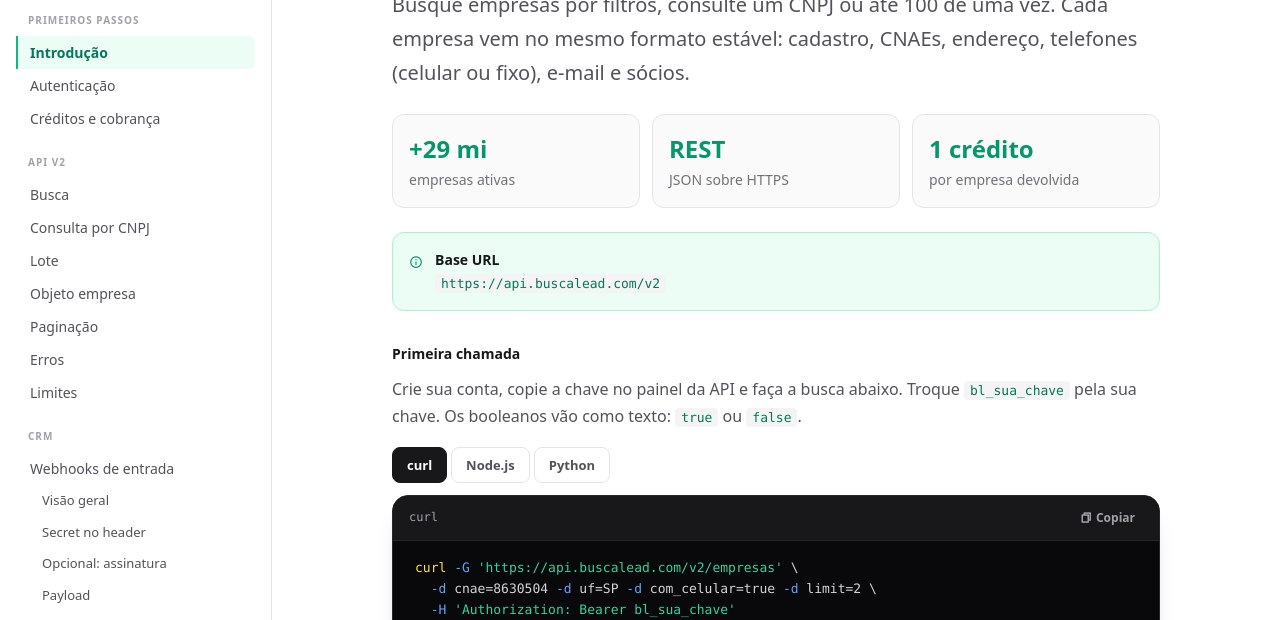
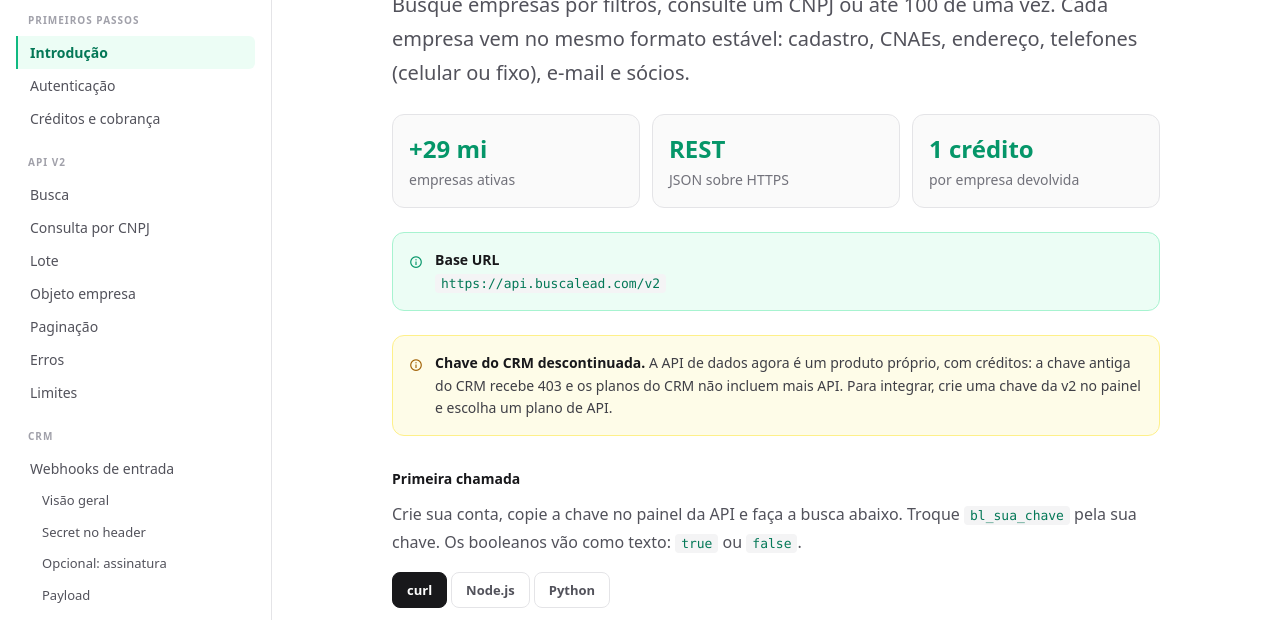
Before and after one commit to danielfnz/buscalead-docs, a website: page docs.html in a window 1280 px wide. Shown: the part 180-800 px from the top of the page. Drawn offline with nearby package versions, Linux system fonts and the light colour scheme.

Commit message:
docs: aviso de que a chave do CRM foi descontinuada na introdução

```diff
--- a/docs.html
+++ b/docs.html
@@ -84,6 +84,7 @@
           <div class="stat"><b>1 crédito</b><span>por empresa devolvida</span></div>
         </div>
         <div class="note note-info"><i class="ri-information-line"></i><div><strong>Base URL</strong><br><code class="ic">https://api.buscalead.com/v2</code></div></div>
+        <div class="note note-warn"><i class="ri-information-line"></i><div><strong>Chave do CRM descontinuada.</strong> A API de dados agora é um produto próprio, com créditos: a chave antiga do CRM recebe 403 e os planos do CRM não incluem mais API. Para integrar, crie uma chave da v2 no painel e escolha um plano de API.</div></div>
 
         <h3>Primeira chamada</h3>
         <p class="pp">Crie sua conta, copie a chave no painel da API e faça a busca abaixo. Troque <code class="ic">bl_sua_chave</code> pela sua chave. Os booleanos vão como texto: <code class="ic">true</code> ou <code class="ic">false</code>.</p>
```
